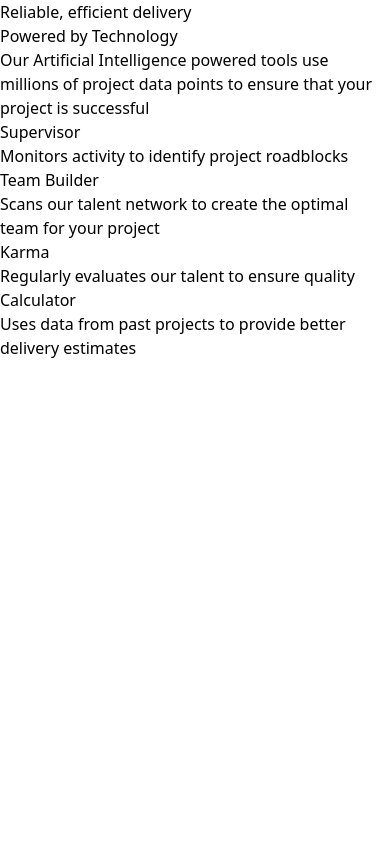
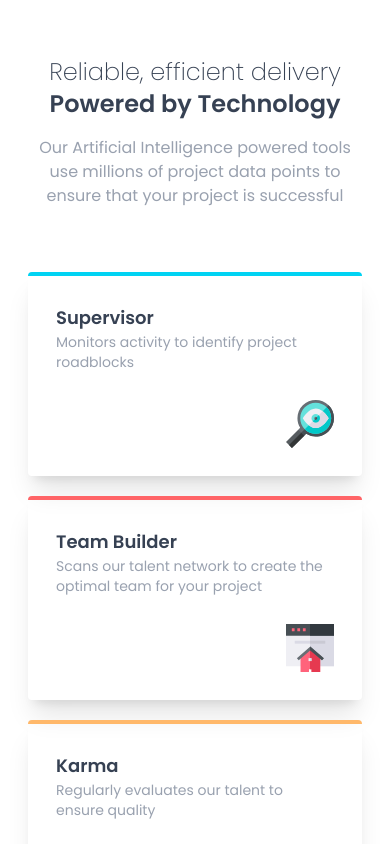
Before and after one commit to jenieg/four-card, a React (Vite) app: page / in a window 390 px wide. Shown: the top 844 px of the page. Built offline with nearby package versions, Linux system fonts and the light colour scheme.

Commit message:
mobile design completed

```diff
--- a/index.html
+++ b/index.html
@@ -3,6 +3,9 @@
   <head>
     <meta charset="UTF-8" />
     <meta name="viewport" content="width=device-width, initial-scale=1.0" />
+    <link rel="preconnect" href="https://fonts.googleapis.com">
+    <link rel="preconnect" href="https://fonts.gstatic.com" crossorigin>
+    <link href="https://fonts.googleapis.com/css2?family=Poppins:wght@200;400;600&display=swap" rel="stylesheet">
     <title>Four Card</title>
   </head>
   <body>
--- a/src/App.css
+++ b/src/App.css
@@ -0,0 +1,3 @@
+body {
+    font-family: 'Poppins', serif;
+}
--- a/src/cardData.js
+++ b/src/cardData.js
@@ -3,19 +3,27 @@ export default {
         "cards": [
             {   "id": "01",
                 "title": "Supervisor",
-                "description": "Monitors activity to identify project roadblocks"
+                "description": "Monitors activity to identify project roadblocks",
+                "image": "./icon-supervisor.svg",
+                "borderColor": "border-t-cyan-400"
             },
             {   "id": "02",
                 "title": "Team Builder",
-                "description": "Scans our talent network to create the optimal team for your project"
+                "description": "Scans our talent network to create the optimal team for your project",
+                "image": "./icon-team-builder.svg",
+                "borderColor": "border-t-red-400"
             },
             {   "id": "03",
                 "title": "Karma",
-                "description": "Regularly evaluates our talent to ensure quality"
+                "description": "Regularly evaluates our talent to ensure quality",
+                "image": "./icon-karma.svg",
+                "borderColor": "border-t-orange-300"
             },
             {   "id": "04",
                 "title": "Calculator",
-                "description": "Uses data from past projects to provide better delivery estimates"
+                "description": "Uses data from past projects to provide better delivery estimates",
+                "image": "./icon-calculator.svg",
+                "borderColor": "border-t-blue-400"
             },
         ]
     }
--- a/src/components/Card.jsx
+++ b/src/components/Card.jsx
@@ -1,8 +1,10 @@
-const Card = ({title, description}) => {
+/* eslint-disable react/prop-types */
+const Card = ({title, description, image, borderColor}) => {
     return (
-        <section>
-            <h3>{title}</h3>
-            <p>{description}</p>
+        <section className={`mt-5 p-7 shadow-xl rounded border-t-4 ${borderColor} flex flex-col`}>
+            <h3 className="text-lg font-bold text-gray-700">{title}</h3>
+            <p className="text-sm">{description}</p>
+            <img src={image} alt="icon" className="mt-7 self-end max-h-12 w-auto"/>
         </section>
     );
 };
--- a/src/components/Main.jsx
+++ b/src/components/Main.jsx
@@ -3,21 +3,24 @@ import cardData from "../cardData";
 
 const Main = () => {
     return (
-        <main>
-            <h2>Reliable, efficient delivery</h2>
-            <h2>Powered by Technology</h2>
-
-            <p>
-                Our Artificial Intelligence powered tools use millions of
-                project data points to ensure that your project is
-                successful
-            </p>
+        <main className="m-7 flex flex-col text-gray-400">
+            <section className="my-7 text-center">
+                <h2 className="text-2xl font-extralight text-gray-700">Reliable, efficient delivery</h2>
+                <h2 className="text-2xl font-semibold text-gray-700">Powered by Technology</h2>
+                <p className="my-4">
+                    Our Artificial Intelligence powered tools use millions of
+                    project data points to ensure that your project is
+                    successful
+                </p>
+            </section>
 
             {cardData.data.cards.map((card) => (
                     <Card
                         key={card.id}
                         title={card.title}
                         description={card.description}
+                        image={card.image}
+                        borderColor={card.borderColor}
                     />
                 ))}
         </main>
```
